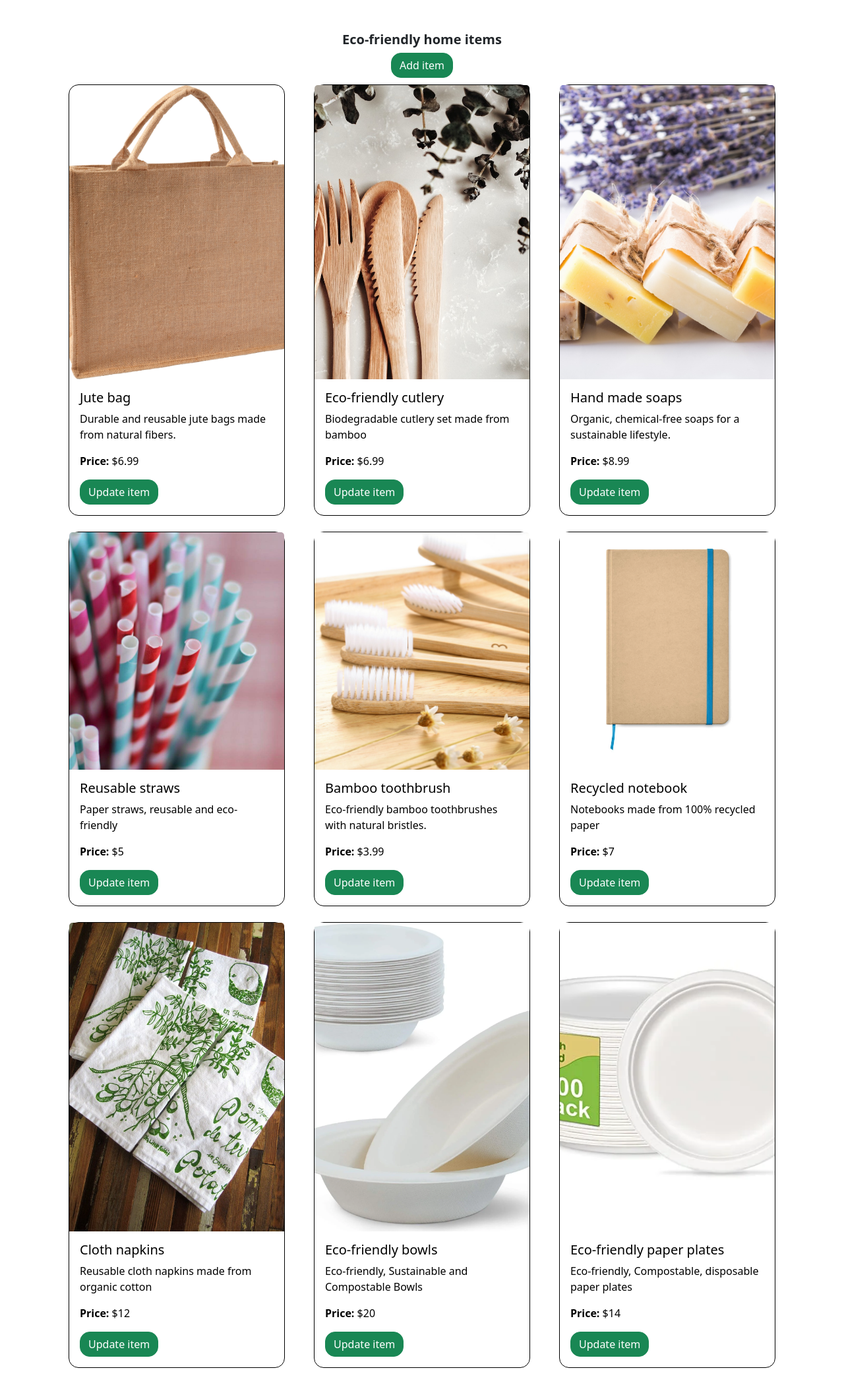
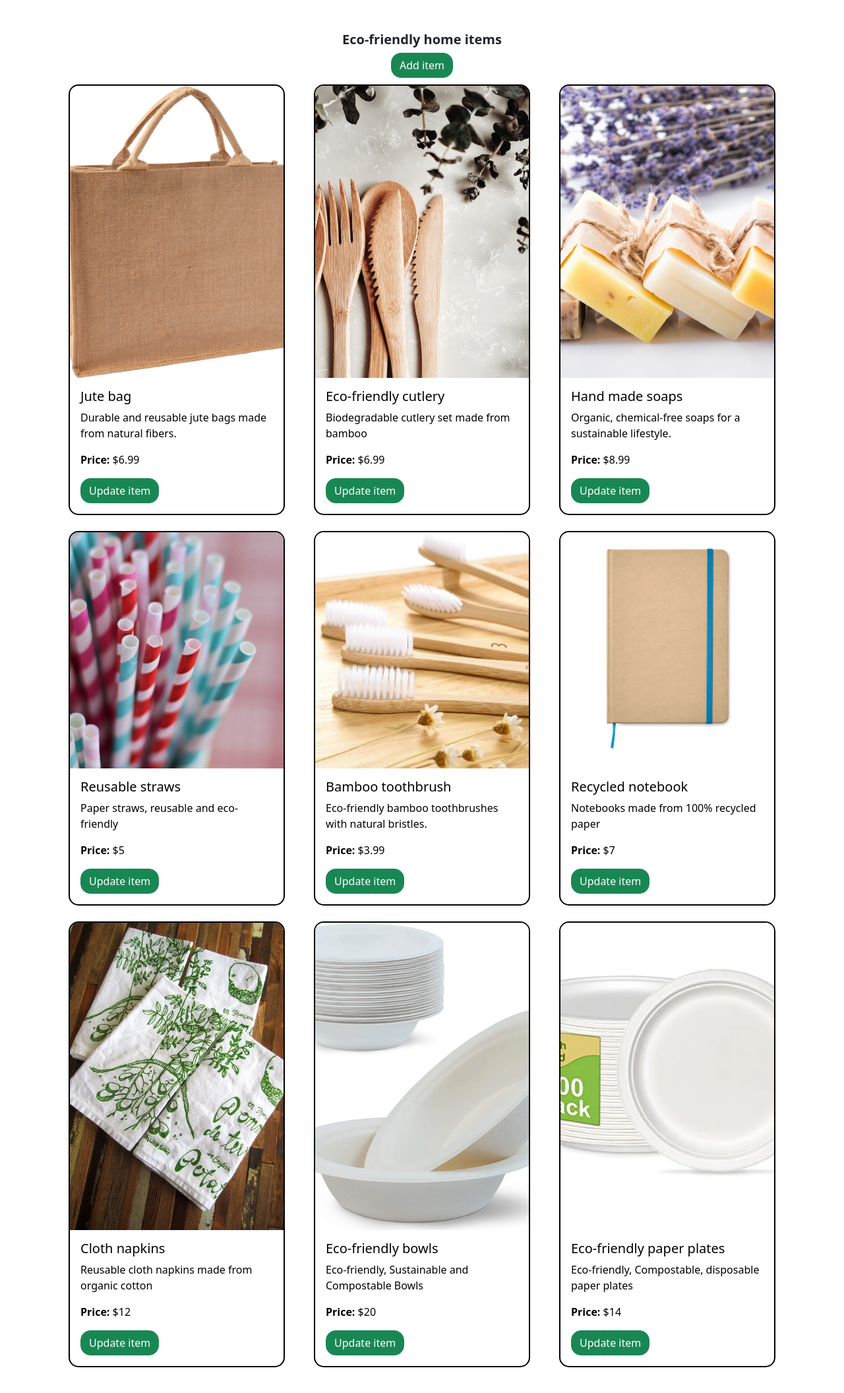
Before and after one commit to Spacexst/GreenWorld-Software-Project, a Django app: page /products/ in a window 1280 px wide. Shown: the part 76-2188 px from the top of the page at 66% size. After the commit the page ends 2149 px from the top, so only its background shows below. Run offline with Django 5.2, Linux system fonts and the light colour scheme; a user stored in the database is signed in; data comes from the database, SQL or seed files in the repository.

Commit message:
Update picture styling

```diff
--- a/greenworldstaffsite/templates/products/product_list.html
+++ b/greenworldstaffsite/templates/products/product_list.html
@@ -11,12 +11,12 @@
   <div class="row mb-4">
     {% for product in products %}
     <div class="col-md-4">
-      <div class="card mb-4 bg-white text-black h-100">
+      <div class="card mb-4 bg-white text-black h-100" style="border-width: 2px; overflow: hidden;">
         <img
           src="{{ product.image.url }}"
           alt="{{ product.name }}"
           class="card-img-top"
-          style="width: 100%; height: 100%; object-fit: cover"
+          style="width: 100%; height: 100%; object-fit: cover;"
           ;
           <!--
           makesure
```
